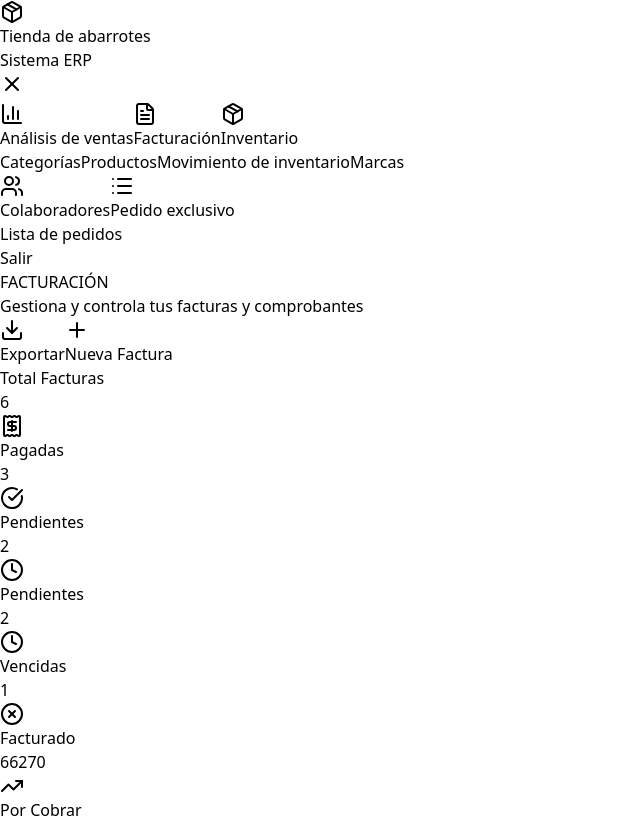
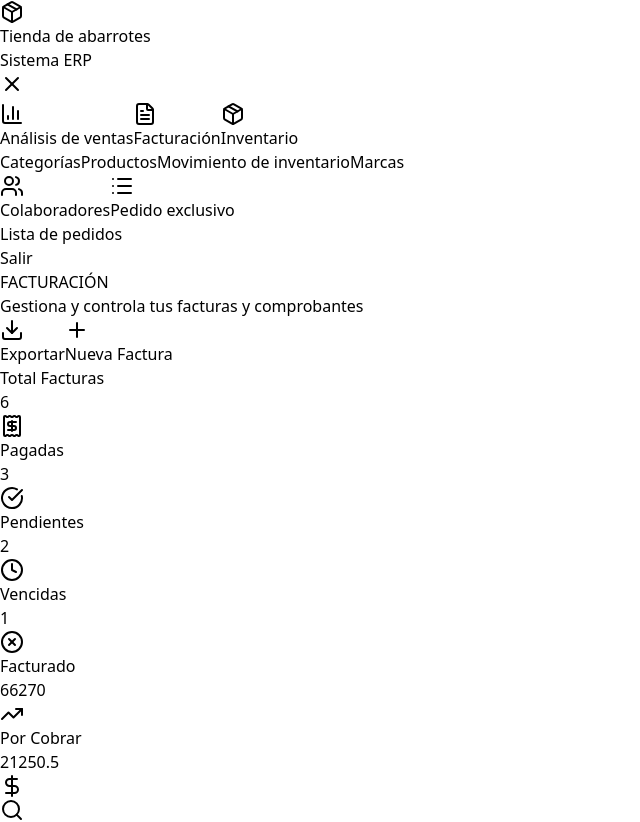
Before and after one commit to Luan-nee/erp-frontend, a React (Vite) app: page /facturacion in a window 1280 px wide. Shown: the top 822 px of the page, without its empty margins (0-640 px from the left). Built offline with nearby package versions, Linux system fonts and the light colour scheme.

Commit message:
Eliminando componente duplicado

```diff
--- a/src/pages/Facturacion.tsx
+++ b/src/pages/Facturacion.tsx
@@ -179,14 +179,6 @@ export default function CondorMotorsBilling() {
             </MetricCard>
 
             <MetricCard
-              name="Pendientes"
-              value={stats.pending}
-              color="yellow"
-            >
-              <Clock className="w-6 h-6 text-yellow-400 mb-2" />
-            </MetricCard>
-
-            <MetricCard
               name="Vencidas"
               value={stats.overdue}
               color="red"
```
